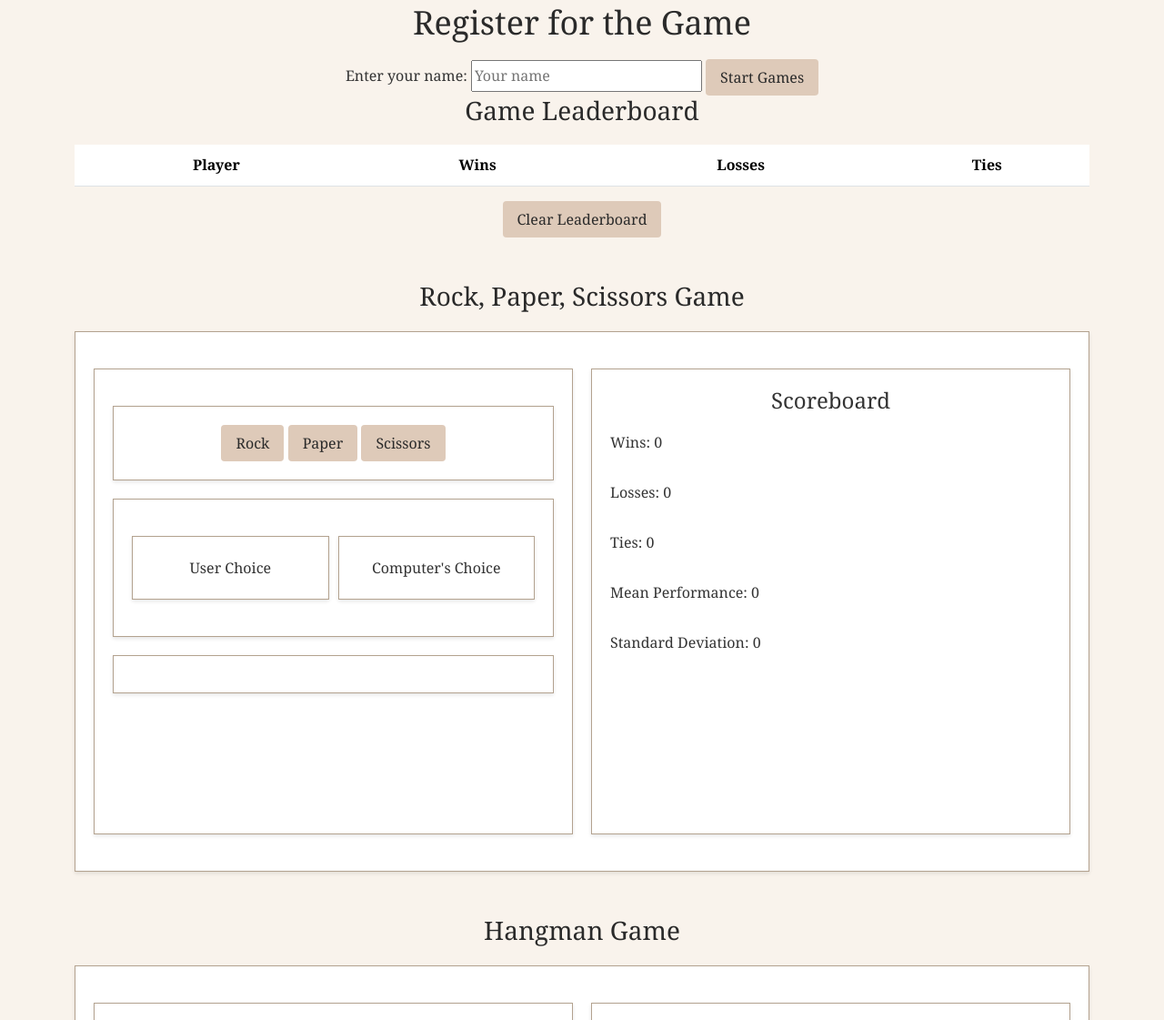
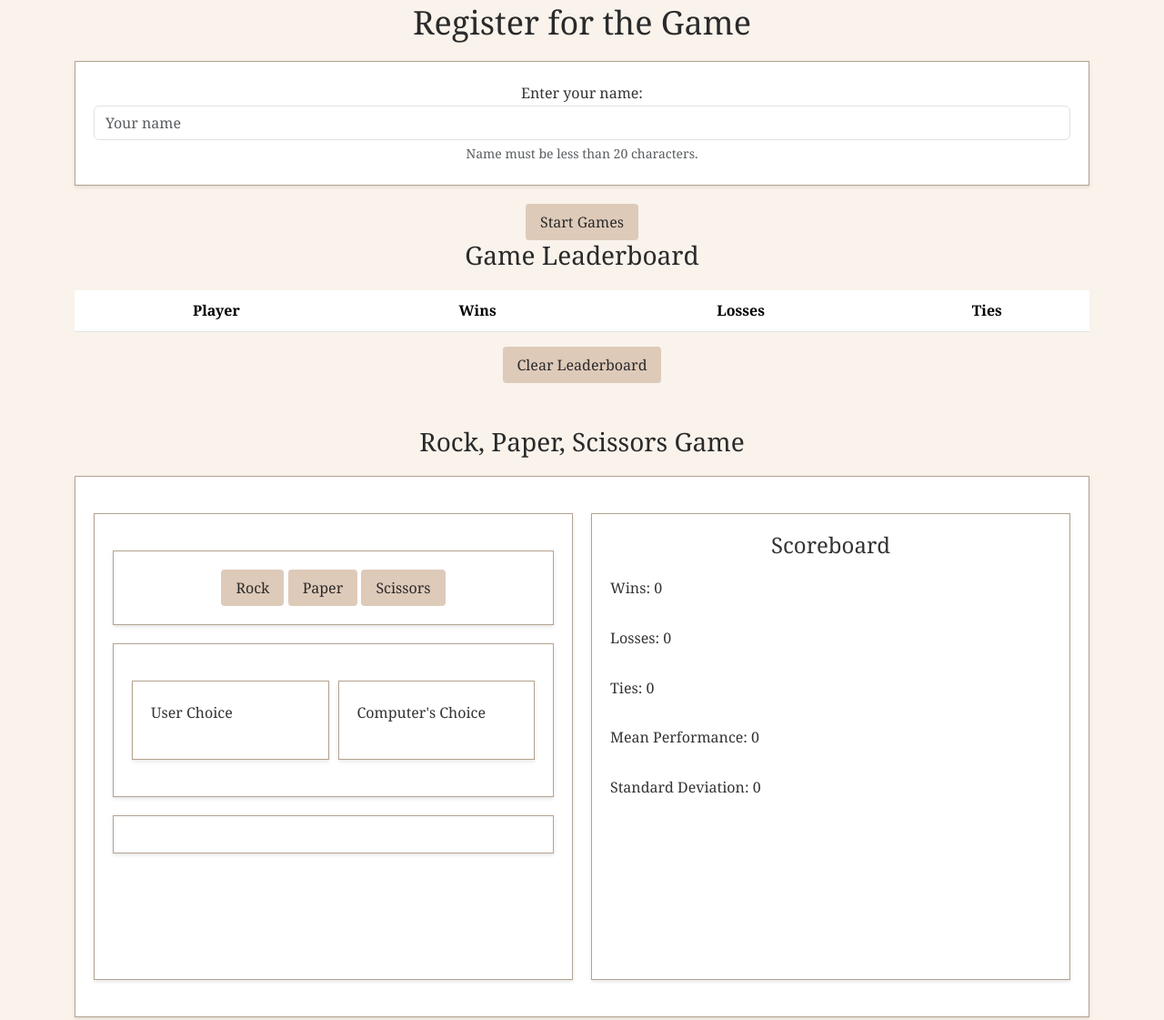
Before and after one commit to blakevieyra/PersonalSite, a plain HTML site: page html/home.html in a window 1280 px wide. Shown: the part 659-1780 px from the top of the page at 91% size. Drawn offline with nearby package versions, Linux system fonts and the light colour scheme.

Commit message:
Update home.html

```diff
--- a/html/home.html
+++ b/html/home.html
@@ -118,16 +118,19 @@
             </div>
 
 
-<section class="text-center my-5 fade-in visible">
+<section class="text-center my-5 fade-in">
     <h1>Register for the Game</h1>
     <form id="playerForm">
-        <label for="playerName">Enter your name:</label>
-        <input type="text" id="playerName" placeholder="Your name" required maxlength="20">
+        <div class="form-group">
+            <label for="playerName">Enter your name:</label>
+            <input type="text" id="playerName" class="form-control" placeholder="Your name" required maxlength="20" aria-describedby="nameHelp">
+            <small id="nameHelp" class="form-text text-muted">Name must be less than 20 characters.</small>
+        </div>
         <button type="submit" class="btn btn-primary">Start Games</button>
     </form>
 
     <h2>Game Leaderboard</h2>
-    <table id="leaderboard" class="table">
+    <table id="leaderboard" class="table table-responsive">
         <thead>
             <tr>
                 <th>Player</th>
@@ -140,27 +143,26 @@
             <!-- Player scores will be inserted here by JavaScript -->
         </tbody>
     </table>
-<button id="clearLeaderboard" class="btn btn-danger">Clear Leaderboard</button>
+    <button id="clearLeaderboard" class="btn btn-danger" onclick="return confirm('Are you sure you want to clear the leaderboard?')">Clear Leaderboard</button>
 </section>
 
-
-       <section class="text-center my-5 fade-in visible">
+<section class="text-center my-5 fade-in">
     <h2>Rock, Paper, Scissors Game</h2>
-    <div id="rpsGameContainer" class="game-container">  <!-- Flex container -->
+    <div id="rpsGameContainer" class="game-container">
         <div id="gameControls">
             <div id="rpsButtons">
-                <button class="btn btn-primary" data-choice="rock">Rock</button>
-                <button class="btn btn-primary" data-choice="paper">Paper</button>
-                <button class="btn btn-primary" data-choice="scissors">Scissors</button>
+                <button class="btn btn-primary" data-choice="rock" aria-label="Choose Rock">Rock</button>
+                <button class="btn btn-primary" data-choice="paper" aria-label="Choose Paper">Paper</button>
+                <button class="btn btn-primary" data-choice="scissors" aria-label="Choose Scissors">Scissors</button>
             </div>
             <div id="choices" class="choices">
                 <div>
                     <img id="userChoiceImg" src="" alt="Your Choice" style="height: 150px; display: none;">
-                    <span>User Choice</span>
+                    <p>User Choice</p>
                 </div>
                 <div>
                     <img id="computerChoiceImg" src="" alt="Computer's Choice" style="height: 150px; display: none;">
-                    <span>Computer's Choice</span>
+                    <p>Computer's Choice</p>
                 </div>
             </div>
             <div id="result" class="mt-3"></div>
@@ -176,6 +178,7 @@
         </div>
     </div>
 </section>
+
      <section class="text-center my-5 fade-in visible">
     <h2>Hangman Game</h2>
     <div id="hangmanGameContainer" class="game-container"> <!-- Flex container -->
```
